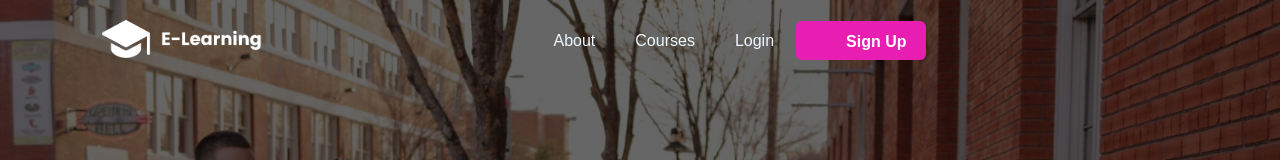
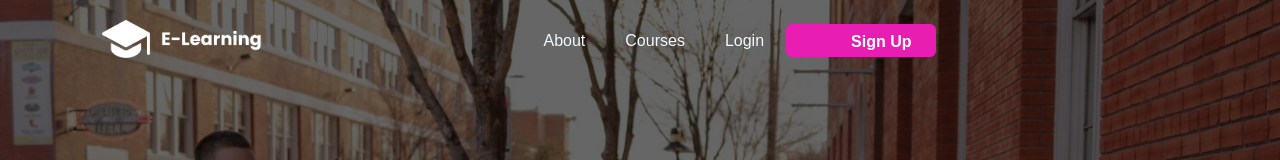
Before and after one commit to saharahowlader/responsive-project, a plain HTML site: page index.html in a window 1280 px wide. Shown: the top 160 px of the page. Drawn offline with Linux system fonts and the light colour scheme.

Commit message:
Update index.css

```diff
--- a/index.css
+++ b/index.css
@@ -40,13 +40,14 @@ justify-content: center;
 .nav-links .btn{
     background: #e71eb1;
     border: 0;
-    padding: 8px 20px;
+    padding: 5px 25px;
    margin-left: 22px;
     border-radius: 6px;
    font-size: 20px;
 
     & button{
-        margin-left:30px;
+        margin-left:40px;
+
         color: white;
         background-color: transparent;
         border: 0;
```
